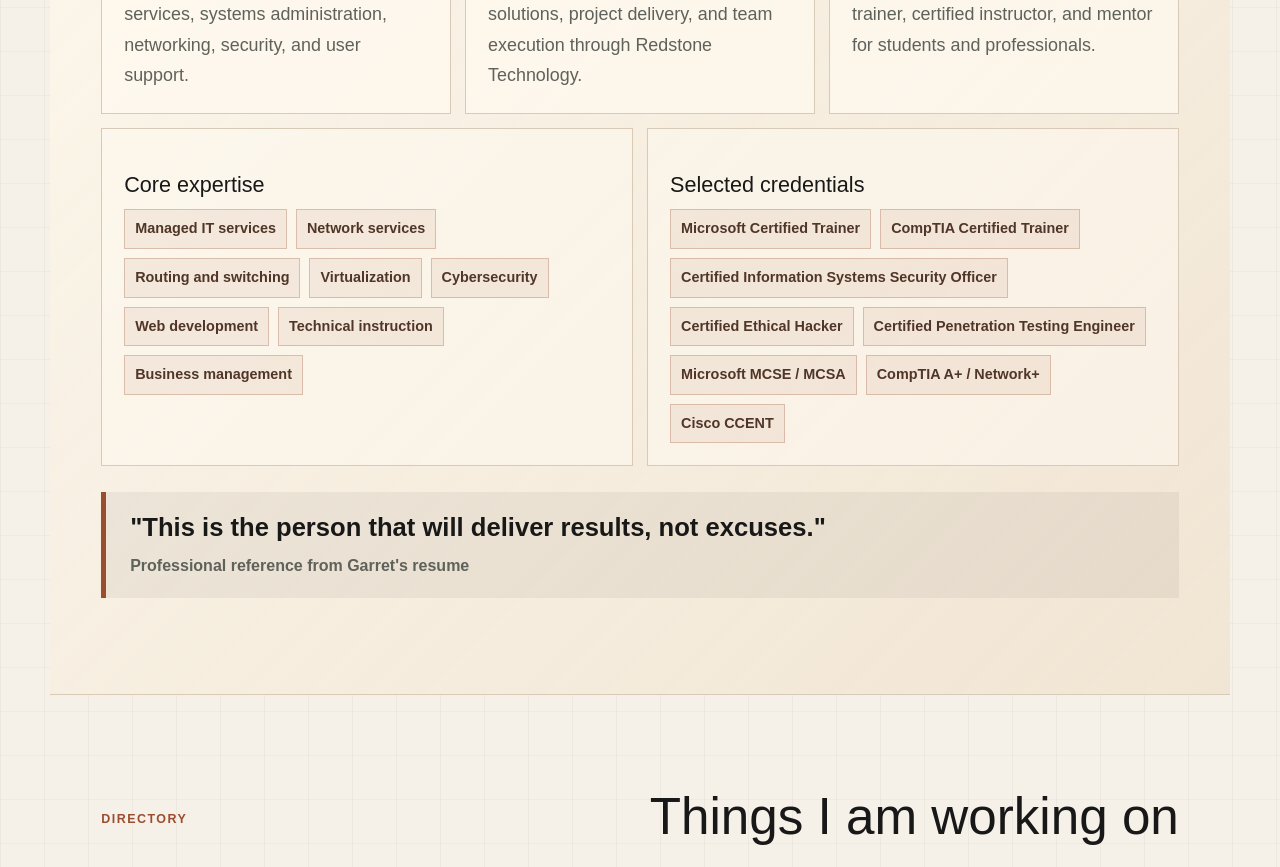
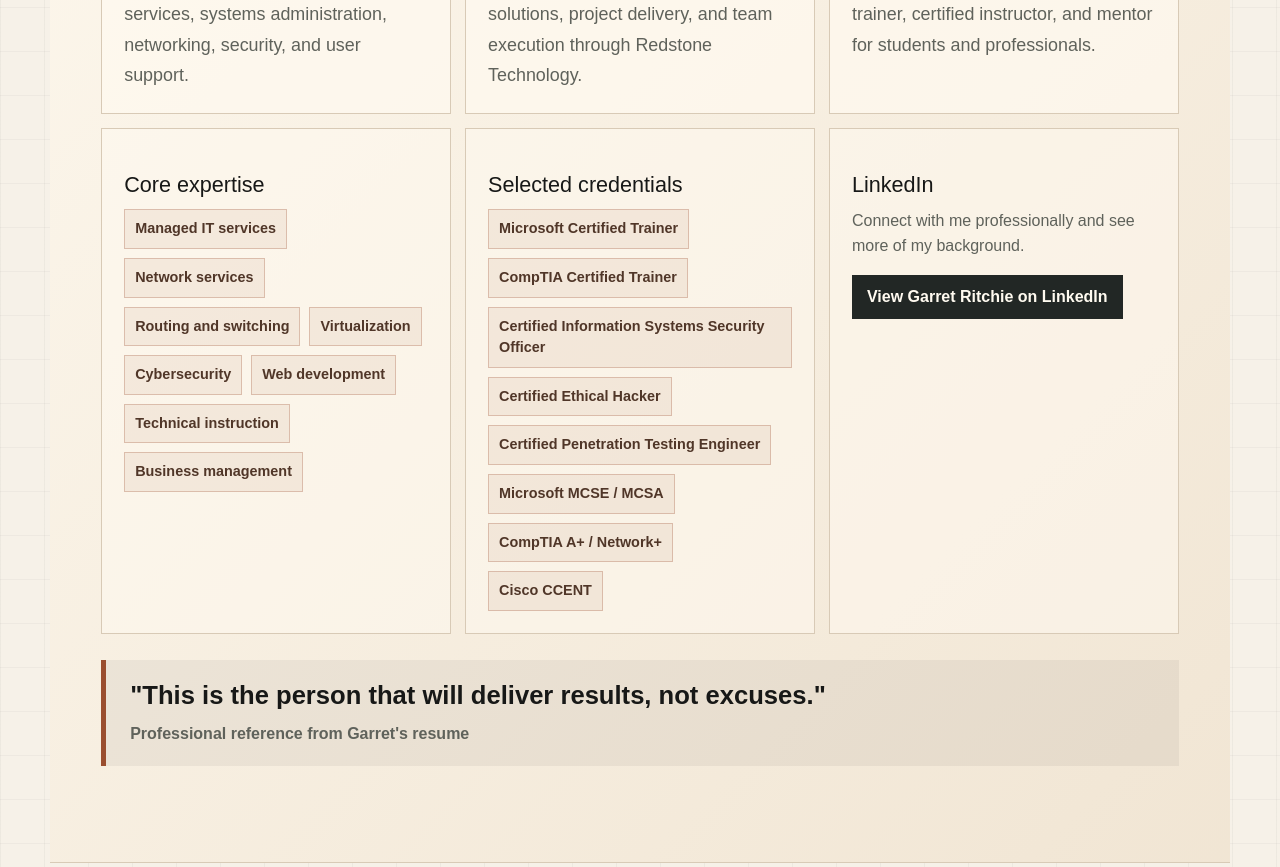
Before and after one commit to garretritchie/personal, a Next.js app: page / in a window 1280 px wide. Shown: the part 1840-2707 px from the top of the page. Built offline with nearby package versions, Linux system fonts and the light colour scheme.

Commit message:
Add LinkedIn profile badge

```diff
--- a/app/globals.css
+++ b/app/globals.css
@@ -309,7 +309,7 @@ h2 {
 
 .profile-details {
   display: grid;
-  grid-template-columns: repeat(2, minmax(0, 1fr));
+  grid-template-columns: repeat(3, minmax(0, 1fr));
   gap: 14px;
   margin-top: 14px;
 }
@@ -318,6 +318,33 @@ h2 {
   border: 1px solid var(--line);
   background: rgba(255, 250, 240, 0.54);
   padding: 22px;
+}
+
+.linkedin-panel {
+  min-height: 260px;
+}
+
+.linkedin-panel p {
+  margin: 0 0 16px;
+  color: var(--muted);
+  line-height: 1.55;
+}
+
+.LI-profile-badge {
+  max-width: 100%;
+  min-height: 260px;
+}
+
+.LI-simple-link {
+  display: inline-flex;
+  min-height: 44px;
+  align-items: center;
+  justify-content: center;
+  border: 1px solid var(--deep);
+  background: var(--deep);
+  color: var(--surface);
+  padding: 0 14px;
+  font-weight: 800;
 }
 
 .tag-list {
--- a/app/page.tsx
+++ b/app/page.tsx
@@ -1,3 +1,5 @@
+import Script from "next/script";
+
 const projects = [
   {
     name: "AI Idea Lab",
@@ -83,6 +85,12 @@ const interests = [
 export default function Home() {
   return (
     <main>
+      <Script
+        src="https://platform.linkedin.com/badges/js/profile.js"
+        strategy="lazyOnload"
+        type="text/javascript"
+      />
+
       <section className="hero" aria-labelledby="hero-title">
         <header className="site-header">
           <a className="brand" href="#top" aria-label="Garret Ritchie home">
@@ -180,6 +188,26 @@ export default function Home() {
               ))}
             </div>
           </div>
+          <div className="linkedin-panel">
+            <h3>LinkedIn</h3>
+            <p>Connect with me professionally and see more of my background.</p>
+            <div
+              className="badge-base LI-profile-badge"
+              data-locale="en_US"
+              data-size="medium"
+              data-theme="dark"
+              data-type="VERTICAL"
+              data-vanity="garretritchie"
+              data-version="v1"
+            >
+              <a
+                className="badge-base__link LI-simple-link"
+                href="https://bs.linkedin.com/in/garretritchie?trk=profile-badge"
+              >
+                View Garret Ritchie on LinkedIn
+              </a>
+            </div>
+          </div>
         </div>
 
         <blockquote>
```
